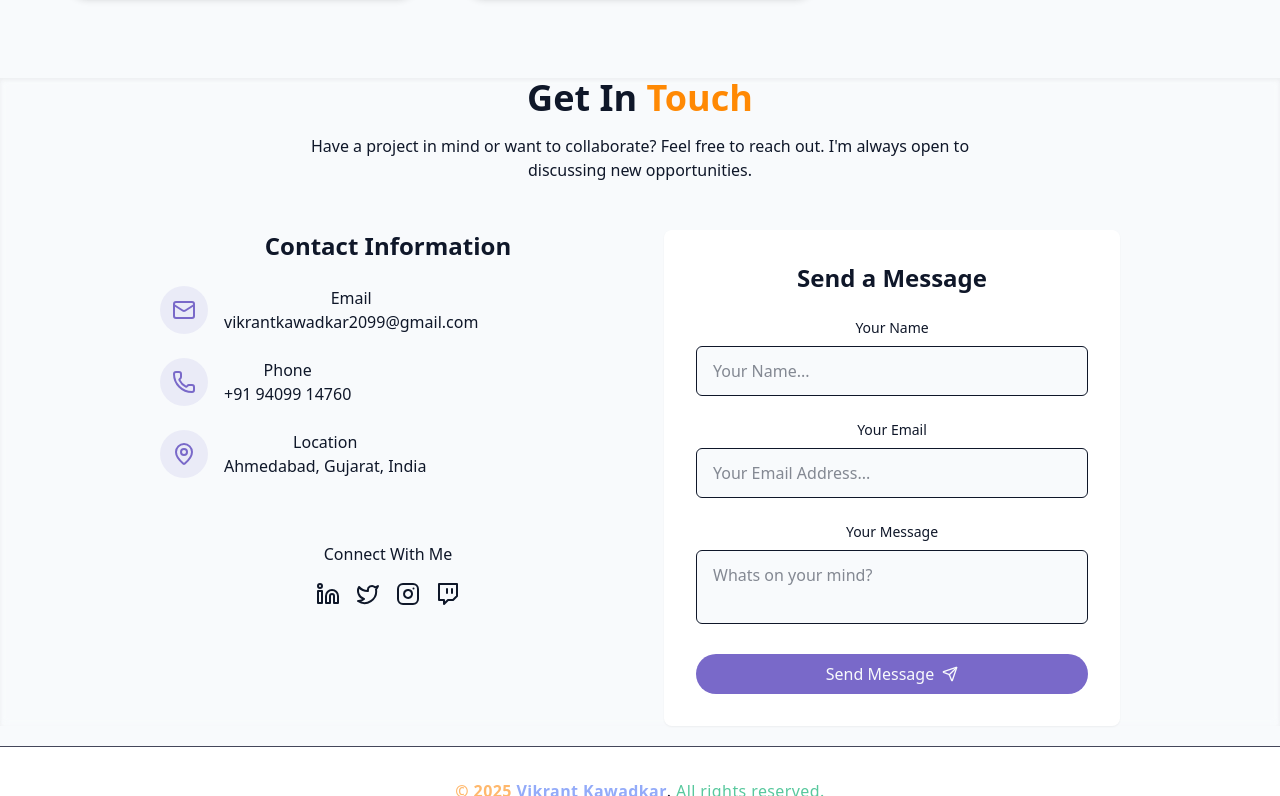
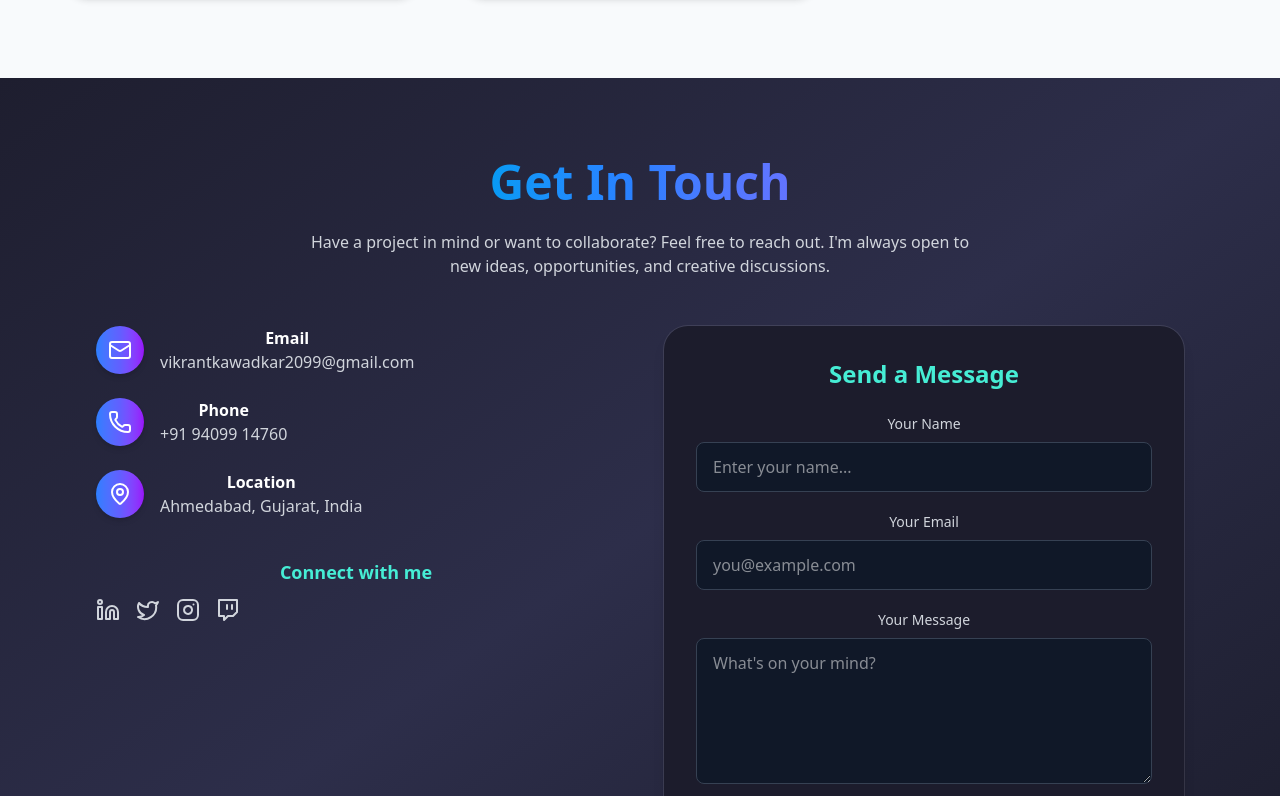
Before and after one commit to ark5234/portfolio, a React (Vite) app: page / in a window 1280 px wide. Shown: the part 3224-4020 px from the top of the page. Built offline with nearby package versions, Linux system fonts and the light colour scheme.

Commit message:
improved CONTACT SECTION styling

```diff
--- a/index.html
+++ b/index.html
@@ -2,9 +2,9 @@
 <html lang="en">
   <head>
     <meta charset="UTF-8" />
-    <link rel="icon" type="image/svg+xml" href="/vite.svg" />
+    <link rel="icon" type="image/svg+xml" href="/logo.webp" />
     <meta name="viewport" content="width=device-width, initial-scale=1.0" />
-    <title>Vite + React</title>
+    <title>VIKRANT KAWADKAR</title>
   </head>
   <body>
     <div id="root"></div>
--- a/src/components/ContactSection.jsx
+++ b/src/components/ContactSection.jsx
@@ -29,172 +29,127 @@ export const ContactSection = () => {
       setIsSubmitting(false);
     }, 1500);
   };
+
+  const ContactItem = ({ icon, title, value, link }) => (
+  <div className="flex items-start space-x-4">
+    <div className="p-3 rounded-full bg-gradient-to-r from-blue-500 via-indigo-500 to-purple-600 shadow-md">
+      {icon}
+    </div>
+    <div>
+      <h4 className="font-semibold text-white">{title}</h4>
+      {link ? (
+        <a
+          href={link}
+          className="text-gray-300 hover:text-teal-300 transition-colors"
+        >
+          {value}
+        </a>
+      ) : (
+        <span className="text-gray-300">{value}</span>
+      )}
+    </div>
+  </div>
+);
+
+const InputField = ({ id, label, type = "text", placeholder }) => (
+  <div className="mb-5">
+    <label htmlFor={id} className="block mb-2 text-sm font-medium text-gray-300">
+      {label}
+    </label>
+    <input
+      type={type}
+      id={id}
+      name={id}
+      required
+      className="w-full px-4 py-3 rounded-lg bg-gray-900 text-white border border-gray-700 focus:outline-none focus:ring-2 focus:ring-teal-400"
+      placeholder={placeholder}
+    />
+  </div>
+);
+
+const TextAreaField = ({ id, label, placeholder }) => (
+  <div className="mb-5">
+    <label htmlFor={id} className="block mb-2 text-sm font-medium text-gray-300">
+      {label}
+    </label>
+    <textarea
+      id={id}
+      name={id}
+      rows="5"
+      required
+      className="w-full px-4 py-3 rounded-lg bg-gray-900 text-white border border-gray-700 focus:outline-none focus:ring-2 focus:ring-teal-400"
+      placeholder={placeholder}
+    />
+  </div>
+);
+
   return (
-    <section id="contact" className="backdrop-blur-xs shadow-inner">
-      <div className="container mx-auto max-w-5xl">
-        <h2 className="text-3xl md:text-4xl font-bold mb-4 text-center">
-          Get In <span className="text-orange-400"> Touch</span>
+    <section
+  id="contact"
+  className="py-20 px-6 bg-gradient-to-br from-[#1e1e2f] via-[#2d2e4a] to-[#1b1c2b] dark:from-[#0f0f1f] dark:via-[#111125] dark:to-[#0a0a15] text-white relative z-10"
+>
+  <div className="container max-w-6xl mx-auto">
+    <h2 className="text-4xl md:text-5xl font-extrabold text-center mb-6 bg-gradient-to-r from-teal-400 via-blue-500 to-purple-500 text-transparent bg-clip-text">
+      Get In Touch
     </h2>
-
-        <p className="text-center text-muted-foreground mb-12 max-w-2xl mx-auto">
+    <p className="text-center text-gray-300 max-w-2xl mx-auto mb-12">
       Have a project in mind or want to collaborate? Feel free to reach out.
-          I'm always open to discussing new opportunities.
+      I'm always open to new ideas, opportunities, and creative discussions.
     </p>
 
-        <div className="grid grid-cols-1 md:grid-cols-2 gap-12">
-          <div className="space-y-8">
-            <h3 className="text-2xl font-semibold mb-6">
-              {" "}
-              Contact Information
-            </h3>
+    <div className="grid md:grid-cols-2 gap-12">
+      {/* Contact Info */}
+      <div className="space-y-10">
+        <div className="space-y-6">
+          <ContactItem icon={<Mail />} title="Email" value="vikrantkawadkar2099@gmail.com" link="mailto:vikrantkawadkar2099@gmail.com" />
+          <ContactItem icon={<Phone />} title="Phone" value="+91 94099 14760" link="tel:+919409914760" />
+          <ContactItem icon={<MapPin />} title="Location" value="Ahmedabad, Gujarat, India" />
+        </div>
 
-            <div className="space-y-6 justify-center">
-              <div className="flex items-start space-x-4">
-                <div className="p-3 rounded-full bg-primary/10">
-                  <Mail className="h-6 w-6 text-primary" />{" "}
-                </div>
         <div>
-                  <h4 className="font-medium"> Email</h4>
+          <h4 className="text-lg font-semibold mb-3 text-teal-300">Connect with me</h4>
+          <div className="flex space-x-4">
+            {[
+              { href: "https://linkedin.com/in/vikrant-kawadkar-0b9073251", icon: <Linkedin /> },
+              { href: "https://x.com/KawadkarVikrant", icon: <Twitter /> },
+              { href: "https://instagram.com/vikrantkawadkar", icon: <Instagram /> },
+              { href: "#", icon: <Twitch /> },
+            ].map(({ href, icon }, i) => (
               <a
-                    href="mailto:vikrantkawadkar2099@gmail.com"
-                    className="text-muted-foreground hover:text-primary transition-colors"
+                key={i}
+                href={href}
+                target="_blank"
+                rel="noopener noreferrer"
+                className="text-gray-300 hover:text-teal-300 transition duration-300 transform hover:scale-110"
               >
-                    vikrantkawadkar2099@gmail.com
+                {icon}
               </a>
-                </div>
-              </div>
-              <div className="flex items-start space-x-4">
-                <div className="p-3 rounded-full bg-primary/10">
-                  <Phone className="h-6 w-6 text-primary" />{" "}
-                </div>
-                <div>
-                  <h4 className="font-medium"> Phone</h4>
-                  <a
-                    href="tel:+919409914760"
-                    className="text-muted-foreground hover:text-primary transition-colors"
-                  >
-                    +91 94099 14760
-                  </a>
-                </div>
-              </div>
-              <div className="flex items-start space-x-4">
-                <div className="p-3 rounded-full bg-primary/10">
-                  <MapPin className="h-6 w-6 text-primary" />{" "}
-                </div>
-                <div>
-                  <h4 className="font-medium"> Location</h4>
-                  <a className="text-muted-foreground hover:text-primary transition-colors">
-                    Ahmedabad, Gujarat, India
-                  </a>
+            ))}
           </div>
         </div>
       </div>
 
-            <div className="pt-8">
-              <h4 className="font-medium mb-4"> Connect With Me</h4>
-              <div className="flex space-x-4 justify-center">
-                <a href="https://www.linkedin.com/in/vikrant-kawadkar-0b9073251"
-                  target="_blank"
-                  rel="noopener noreferrer"
-                  className="text-muted-foreground hover:text-primary transition-colors"
+      {/* Contact Form */}
+      <form
+        onSubmit={handleSubmit}
+        className="bg-[#1c1c2c] rounded-3xl p-8 shadow-lg ring-1 ring-white/10"
       >
-                  <Linkedin />
-                </a>
-                <a
-                  href="https://x.com/KawadkarVikrant"
-                  target="_blank"
-                  rel="noopener noreferrer"
-                  className="text-muted-foreground hover:text-primary transition-colors">
-                  <Twitter />
-                </a>
-                <a
-                  href="https://www.instagram.com/vikrantkawadkar/"
-                  target="_blank"
-                  rel="noopener noreferrer"
-                  className="text-muted-foreground hover:text-primary transition-colors">
-                  <Instagram />
-                </a>
-                <a href="#" target="_blank">
-                  <Twitch />
-                </a>
-              </div>
-            </div>
-          </div>
-
-          <div
-            className="bg-card p-8 rounded-lg shadow-xs"
-            onSubmit={handleSubmit}
-          >
-            <h3 className="text-2xl font-semibold mb-6"> Send a Message</h3>
-
-            <form className="space-y-6">
-              <div>
-                <label
-                  htmlFor="name"
-                  className="block text-sm font-medium mb-2"
-                >
-                  {" "}
-                  Your Name
-                </label>
-                <input
-                  type="text"
-                  id="name"
-                  name="name"
-                  required
-                  className="w-full px-4 py-3 rounded-md border border-input bg-background focus:outline-hidden foucs:ring-2 focus:ring-primary"
-                  placeholder="Your Name..."
-                />
-              </div>
-
-              <div>
-                <label
-                  htmlFor="email"
-                  className="block text-sm font-medium mb-2"
-                >
-                  {" "}
-                  Your Email
-                </label>
-                <input
-                  type="email"
-                  id="email"
-                  name="email"
-                  required
-                  className="w-full px-4 py-3 rounded-md border border-input bg-background focus:outline-hidden foucs:ring-2 focus:ring-primary"
-                  placeholder="Your Email Address..."
-                />
-              </div>
-
-              <div>
-                <label
-                  htmlFor="message"
-                  className="block text-sm font-medium mb-2"
-                >
-                  {" "}
-                  Your Message
-                </label>
-                <textarea
-                  id="message"
-                  name="message"
-                  required
-                  className="w-full px-4 py-3 rounded-md border border-input bg-background focus:outline-hidden foucs:ring-2 focus:ring-primary resize-none"
-                  placeholder="Whats on your mind?"
-                />
-              </div>
+        <h3 className="text-2xl font-bold mb-6 text-teal-300">Send a Message</h3>
+        <InputField id="name" label="Your Name" placeholder="Enter your name..." />
+        <InputField id="email" label="Your Email" type="email" placeholder="you@example.com" />
+        <TextAreaField id="message" label="Your Message" placeholder="What's on your mind?" />
 
         <button
           type="submit"
           disabled={isSubmitting}
-                className={cn(
-                  "cosmic-button w-full flex items-center justify-center gap-2"
-                )}
+          className="mt-4 w-full py-3 px-6 rounded-lg font-semibold bg-gradient-to-r from-teal-400 via-blue-500 to-purple-600 text-white shadow-xl transition-all duration-300 hover:shadow-[0_0_20px_5px_rgba(0,255,255,0.3)]"
         >
-                {isSubmitting ? "Sending..." : "Send Message"}
-                <Send size={16} />
+          {isSubmitting ? "Sending..." : "Send Message"} <Send className="inline ml-2" size={18} />
         </button>
       </form>
     </div>
   </div>
-      </div>
 </section>
+
   );
 };
```
Also changed, not shown: public/projects/logo.webp (added), 1 other file (tests, documents, lock files or other folders). Lines whose indentation alone changed are shown as unchanged.
